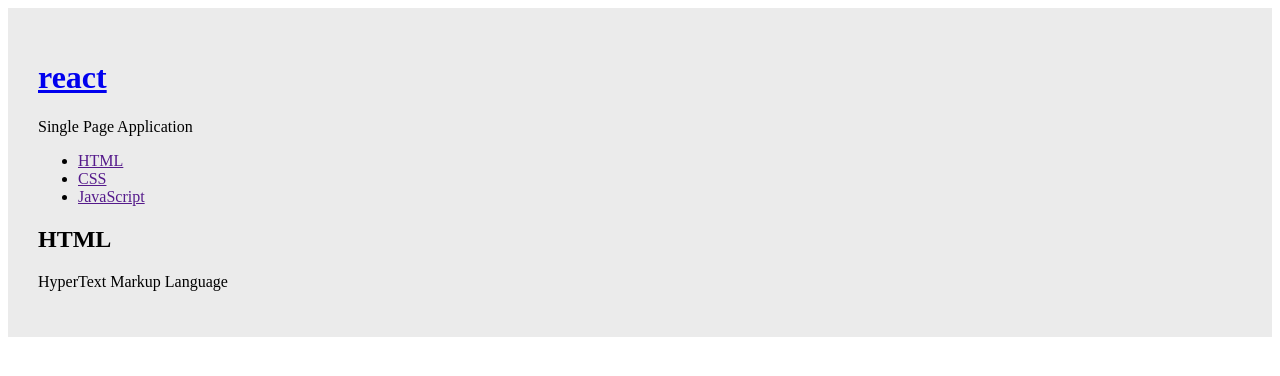
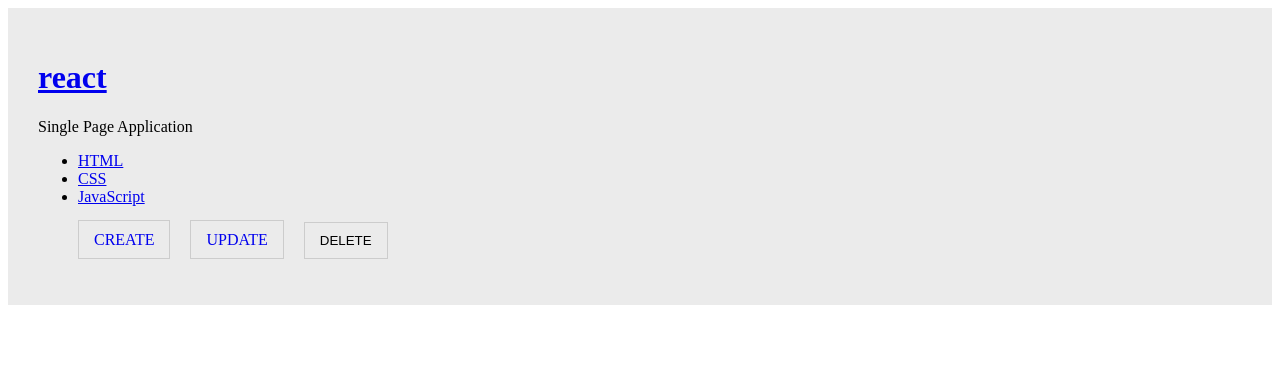
Before and after one commit to hoon95/React, a React (Create React App) app: page / in a window 1280 px wide. Shown: the top 376 px of the page. Built offline with nearby package versions, Linux system fonts and the light colour scheme.

Commit message:
update am

```diff
--- a/src/App.css
+++ b/src/App.css
@@ -5,3 +5,20 @@
 .content{
   background: #ebebeb;
 }
+
+.menu{
+  display: flex;
+  gap: 20px;
+  list-style-type: none;
+  align-items: center;
+}
+.menu a, .menu input{
+  padding: 10px 15px;
+  border: 1px solid #ccc;
+  background: #ebebeb;
+  text-decoration: none;
+  text-transform: uppercase;
+}
+form label{
+  display: block;
+}
--- a/src/App.js
+++ b/src/App.js
@@ -1,14 +1,17 @@
 import './App.css';
 import { Component } from 'react';
 import Myheader from './components/Myheader';
-import Myarticle from './components/MyArticle';
+// import Myarticle from './components/MyArticle';
 import Nav from './components/Nav';
+import Controls from './components/Controls';
+import CreateArticle from './components/CreateArticle';
 
 class App extends Component{
   constructor(props){
     super(props);
     this.state = {
-      mode: 'read',
+      mode: 'welcome',
+      selected_id: 0,
       subject : {
         title : 'react',
         desc : 'Single Page Application'
@@ -27,37 +30,64 @@ class App extends Component{
 
   render(){
     console.log('App 실행')
-    let _title, _desc = null;
+    let _title, _desc, _article = null;
 
-    if(this.state.mode == 'welcome'){
+    if(this.state.mode === 'welcome'){
       _title = this.state.welcome.title;
       _desc = this.state.welcome.desc;
-    }else if(this.state.mode == 'read'){
-      _title = this.state.menus[0].title;
-      _desc = this.state.menus[0].desc;
+    }else if(this.state.mode === 'read'){
+      /*
+      while 반복문 활용
+      초기 값 i = 0
+      this.state.menus의 값으로 반복문
+      반복 할 일
+        - 변수명 data에 this.state.menus의 각 값을 할당
+        - if (data의 id값 = selected_id값){
+          변수명 _title에 data.title 저장
+          변수명 _desc에 data.desc 저장
+        }
+      */
+      let i = 0;
+      while(i<this.state.menus.length){
+        let data = this.state.menus[i];
+        if(data.id === this.state.selected_id){
+          _title = data.title;
+          _desc = data.desc;
+          break;
+        }
+        i++;
+      }
+      // _title = this.state.menus[this.state.selected_id].title;
+      // _desc = this.state.menus[this.state.selected_id].desc;
+    }else if(this.state.mode === 'create'){
+      _article = <CreateArticle submit={(_title, _desc)=>{
+        console.log(_title, _desc);
+      }}/>;
+    }else if(this.state.mode === 'update'){
+      _article = '<h2>update</h2>';
+    }else if(this.state.mode === 'delete'){
+      _article = '<h2>delete</h2>';
     }
     return(
       <div className="App content">
-        {/* <Myheader></Myheader> */}
-        {/* <Myheader title={this.state.subject.title} desc={this.state.subject.desc} /> */}
-        <header>
-          <h1 className="logo"><a href='/' onClick={e=>{
-            e.preventDefault();
-            // this.state.mode = 'welcome';
-            this.setState({
-              mode: 'welcome'
-            });
-          }}>{this.state.subject.title}</a></h1>
-          {/* <h1 className="logo"><a href='/' onClick={function(e){
-            e.preventDefault();
-            this.setState({
-              mode: 'welcome'
-            });
-          }.bind(this)}>{this.state.subject.title}</a></h1> */}
-          <p>{this.state.subject.desc}</p>
-        </header>
-        <Nav data={this.state.menus} />
-        <Myarticle title={_title} desc={_desc} />
+        <Myheader
+          title = {this.state.subject.title}
+          desc = {this.state.subject.desc}
+          onChangePage = {()=>{
+            this.setState({mode: 'welcome'});
+          }}
+          />
+        <Nav data={this.state.menus} onChangePage = {(id)=>{
+          console.log(id);
+          this.setState({mode: 'read', selected_id: Number(id)})
+        }}/>
+        {/* <Myarticle title={_title} desc={_desc} /> */}
+        {_article}
+        <Controls onChangeMode={(_mode)=>{
+          this.setState({
+            mode: _mode
+          })
+        }} />
      </div>
     )
   }
--- /dev/null
+++ b/src/components/Controls.js
@@ -0,0 +1,24 @@
+import { Component } from 'react';
+
+export default class Controls extends Component {
+  render() {
+    return (
+        <nav>
+            <ul className='menu'>
+                <li><a href='/create' onClick={(e)=>{
+                  e.preventDefault();
+                  this.props.onChangeMode('create');
+                }}>Create</a></li>
+                <li><a href='/update' onClick={(e)=>{
+                  e.preventDefault();
+                  this.props.onChangeMode('update');
+                }}>Update</a></li>
+                <li><input type='button' value='delete' onClick={(e)=>{
+                  e.preventDefault();
+                  this.props.onChangeMode('delete');
+                }}/></li>
+            </ul>
+        </nav>
+    )
+  }
+}
--- /dev/null
+++ b/src/components/CreateArticle.js
@@ -0,0 +1,28 @@
+import { Component } from 'react';
+
+export default class CreateArticle extends Component {
+  render() {
+    return (
+        <div>
+            <h2>Create Article</h2>
+            <form action='/create_process' method='POST' onSubmit={(e)=>{
+                e.preventDefault();
+                console.log(e);
+                // let title = ;
+                // let desc = ;
+                // this.props.onsubmit(title, desc);
+            }}>
+                <p>
+                   <label for='title'>Title:</label>
+                   <input type='text' name='title' placeholder='title' />
+                </p>
+                <p>
+                    <label for='desc'>Description: </label>
+                    <textarea id='desc' name='desc' placeholder='description'></textarea>
+                </p>
+                <button>Submit</button>
+            </form>
+        </div>
+    )
+  }
+}
--- a/src/components/Myheader.js
+++ b/src/components/Myheader.js
@@ -5,7 +5,12 @@ class Myheader extends Component{
     console.log('Myheader 실행')
     return(
       <header>
-        <h1 className="logo"><a href='/'>{this.props.title}</a></h1>
+        <h1 className="logo">
+          <a href='/' onClick={e=>{
+            this.props.onChangePage();
+            }}>{this.props.title}
+          </a>
+        </h1>
         <p>{this.props.desc}</p>
       </header>
     )
--- a/src/components/Nav.js
+++ b/src/components/Nav.js
@@ -5,11 +5,15 @@ class Nav extends Component{
       console.log('Nav 실행')
       let lists = [];
       let data = this.props.data;
-      let i = 0;
-      while(i<data.length){
-        lists.push(<li key={data[i].id}><a href="">{data[i].title}</a></li>);
-        i++;
-      }
+      // let $this = this.props;
+      data.forEach((item, index)=>{
+         lists.push(<li key={index}><a href="/" data-id={item.id} onClick = {(e)=>{
+          e.preventDefault();
+          // this.props.onChangePage(e.target.dataset.id);
+          this.props.onChangePage(item.id);
+        }}
+        >{item.title}</a></li>)
+      })
       return(
         <nav>
           <ul>
```
